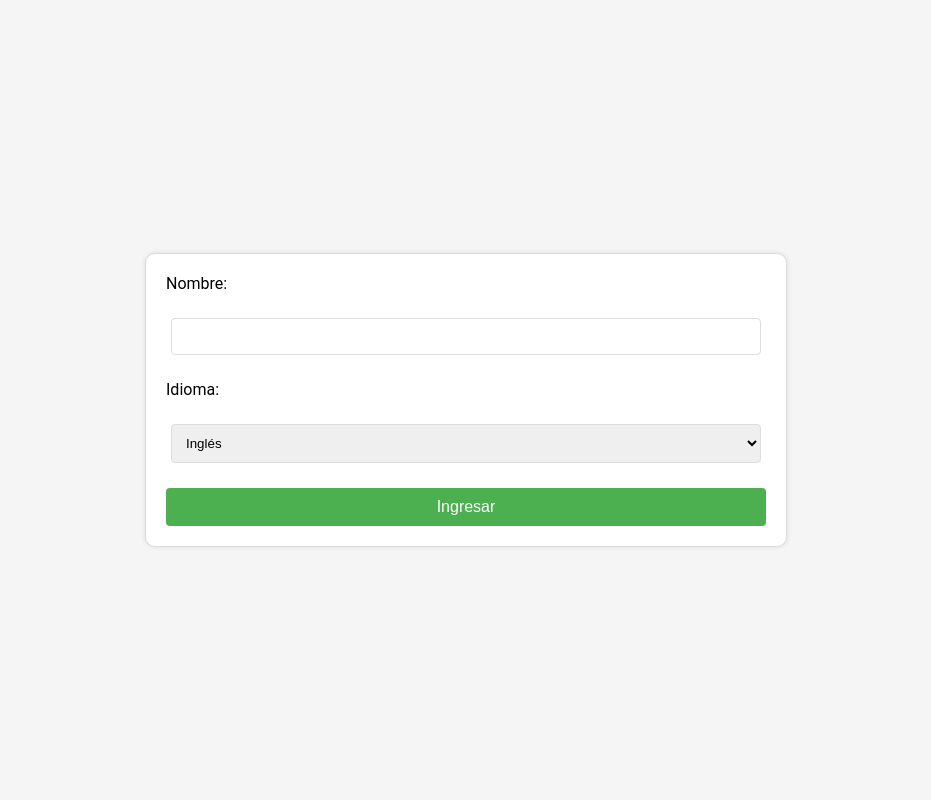
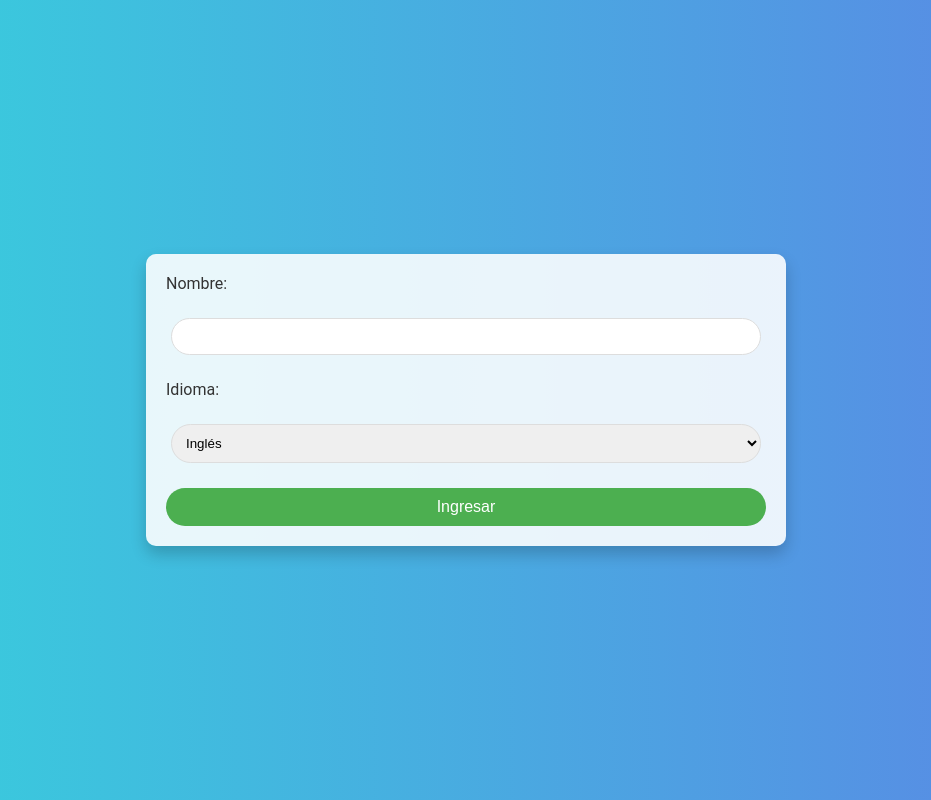
Before and after one commit to Jhony14/chat-translate, a website: page public/index.html in a window 1280 px wide. Shown: the whole page, without its empty margins (174-1105 px from the left). Drawn offline with nearby package versions, Linux system fonts and the light colour scheme; no server answers.

Commit message:
- Update style

```diff
--- a/public/style.css
+++ b/public/style.css
@@ -2,30 +2,31 @@ body {
   font-family: 'Roboto', sans-serif;
   margin: 0;
   padding: 0;
-  background-color: #f5f5f5;
+  background: linear-gradient(to right, #36d1dc, #5b86e5);
   display: flex;
   justify-content: center;
   align-items: center;
   height: 100vh;
+  color: #333;
 }
 
 #userForm, #chat {
   display: flex;
   flex-direction: column;
   gap: 20px;
-  border: 1px solid #ddd;
+  border: none;
   padding: 20px;
   border-radius: 10px;
-  background-color: #fff;
+  background-color: #ffffffe1;
   max-width: 600px;
   width: 100%;
-  box-shadow: 0px 0px 5px rgba(0,0,0,0.1);
+  box-shadow: 0px 8px 16px 0px #00000033;
 }
 
 #userForm button, form button {
   background-color: #4CAF50;
   border: none;
-  border-radius: 4px;
+  border-radius: 20px;
   color: white;
   padding: 10px 20px;
   text-align: center;
@@ -33,11 +34,12 @@ body {
   display: inline-block;
   font-size: 16px;
   cursor: pointer;
-  transition: background-color 0.3s;
+  transition: all 0.3s;
 }
 
 #userForm button:hover, form button:hover {
   background-color: #45a049;
+  transform: scale(1.05);
 }
 
 #messages {
@@ -79,17 +81,18 @@ form {
 
 form input {
   flex-grow: 1;
-  border: 1px solid #ddd;
-  border-radius: 4px;
+  border: none;
+  border-radius: 50px;
   padding: 10px;
   margin-right: 10px;
+  box-shadow: 0px 8px 16px 0px rgba(0,0,0,0.1);
 }
 
 #name, #lang {
   margin: 5px;
   padding: 10px;
   border: 1px solid #ddd;
-  border-radius: 4px;
+  border-radius: 50px;
 }
 
 .chat-mode {
```
